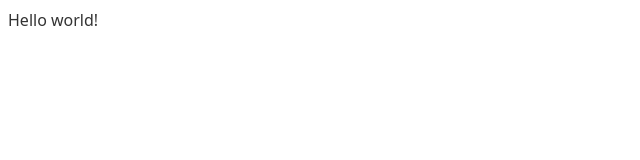
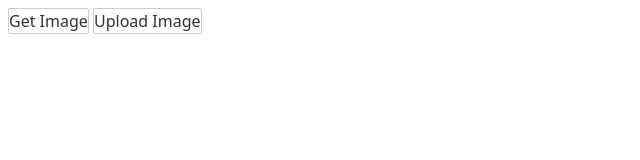
Before and after one commit to VincentSastra/image-repository, a Svelte app in the folder client/: page / in a window 1280 px wide. Shown: the top 160 px of the page, without its empty margins (0-640 px from the left). Built offline with nearby package versions, Linux system fonts and the light colour scheme.

Commit message:
Create Button for Getting and Uploading Images

```diff
--- a/client/src/App.svelte
+++ b/client/src/App.svelte
@@ -3,7 +3,8 @@
 </script>
 
 <div>
-	<h1>Hello {name}!</h1>
+	<button>Get Image</button>
+	<button>Upload Image</button>
 </div>
 
 <style global lang="postcss">
@@ -11,6 +12,6 @@
 	@tailwind components;
 	@tailwind utilities;
 	:global(body) {
-		background-color: #2B4570;
+		background-color: #FFFFFF;
 	}
 </style>
```
